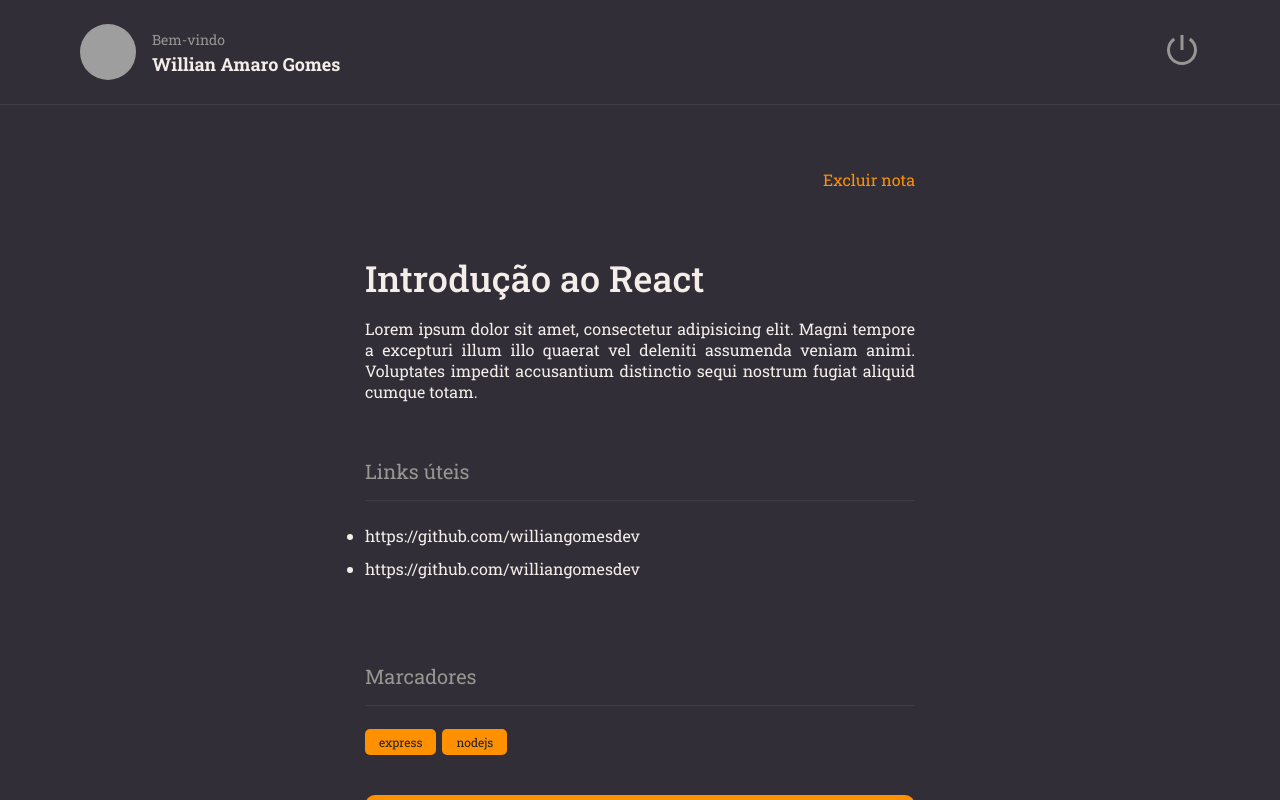
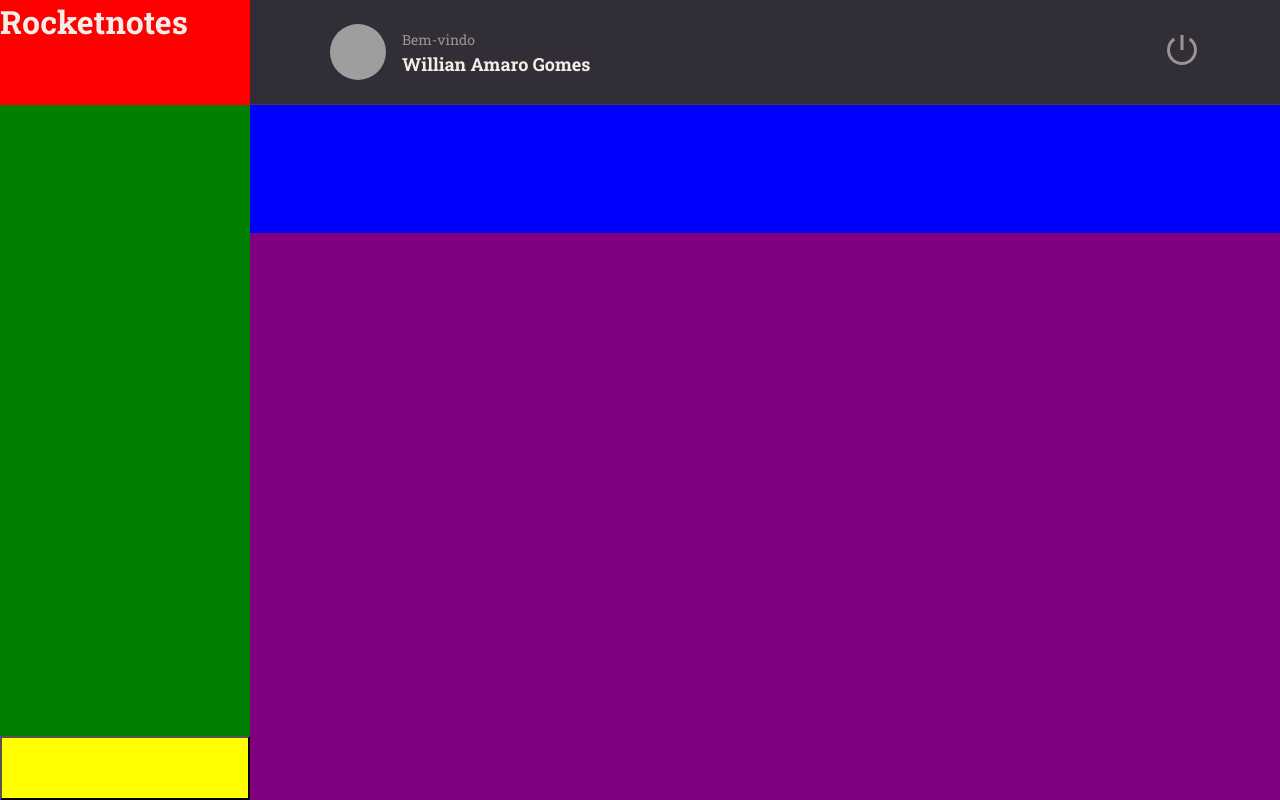
Before and after one commit to williangomesdev/Explorer-Stage10-Rocketnotes-Frontend-, a React (Vite) app: page / in a window 1280 px wide. Built offline with nearby package versions, Linux system fonts and the light colour scheme; grey boxes are pictures that could not be loaded.

Commit message:
grid na home

```diff
--- a/src/components/Section/styles.js
+++ b/src/components/Section/styles.js
@@ -8,7 +8,7 @@
       ${({ theme }) => theme.COLORS.BACKGROUND_700};
 
     padding-bottom: 1rem;
-    margin-bottom: 1.5rem;
+    margin-bottom: 1.75rem;
     color: ${({ theme }) => theme.COLORS.GRAY_100};
     font-size: 1.25rem;
     font-weight: 400;
--- a/src/main.jsx
+++ b/src/main.jsx
@@ -3,14 +3,14 @@
 import { ThemeProvider } from 'styled-components'
 import GlobalStyles from './styles/global'
 import theme from "./styles/theme"
-import { Details } from './pages/Details'
+import { Home } from './pages/Home'
 
 
 ReactDOM.createRoot(document.getElementById('root')).render(
   <React.StrictMode >
     <ThemeProvider theme={theme}>
       <GlobalStyles />
-      <Details />
+      <Home />
   </ThemeProvider>
   </React.StrictMode >
 )
--- a/src/pages/Details/styles.js
+++ b/src/pages/Details/styles.js
@@ -17,7 +17,7 @@
 `;
 
 export const Links = styled.ul`
-  list-style-type: style none;
+  list-style: none;
   > li {
     margin-top: 0.75rem;
 
--- /dev/null
+++ b/src/pages/Home/index.jsx
@@ -0,0 +1,21 @@
+import { Header } from '../../components/Header'
+import { Container, Brand, Menu, Search, Content, NewNote } from './styles'
+
+export function Home() {
+    return (
+        <Container>
+            <Brand>
+                <h1>Rocketnotes</h1>
+            </Brand>
+            <Header />
+            <Menu>
+            </Menu>
+            <Search>
+            </Search>
+            <Content>
+            </Content>
+            <NewNote>
+            </NewNote>
+        </Container>
+    )
+}
--- /dev/null
+++ b/src/pages/Home/styles.js
@@ -0,0 +1,36 @@
+import styled from "styled-components";
+
+export const Container = styled.div`
+  width: 100%;
+  height: 100vh;
+  display: grid;
+  grid-template-columns: 15.625rem auto;
+  grid-template-rows: 6.5625rem 8rem auto 4rem;
+  grid-template-areas:
+    "brand header"
+    "menu search"
+    "menu content"
+    "newnote content";
+
+  background-color: ${({ theme }) => theme.COLORS.BACKGROUND_800};
+`;
+export const Brand = styled.div`
+  grid-area: brand;
+  background-color: red;
+`;
+export const Menu = styled.ul`
+  grid-area: menu;
+  background-color: green;
+`;
+export const Search = styled.div`
+  grid-area: search;
+  background-color: blue;
+`;
+export const Content = styled.div`
+  grid-area: content;
+  background-color: purple;
+`;
+export const NewNote = styled.button`
+  grid-area: newnote;
+  background-color: yellow;
+`;
```
